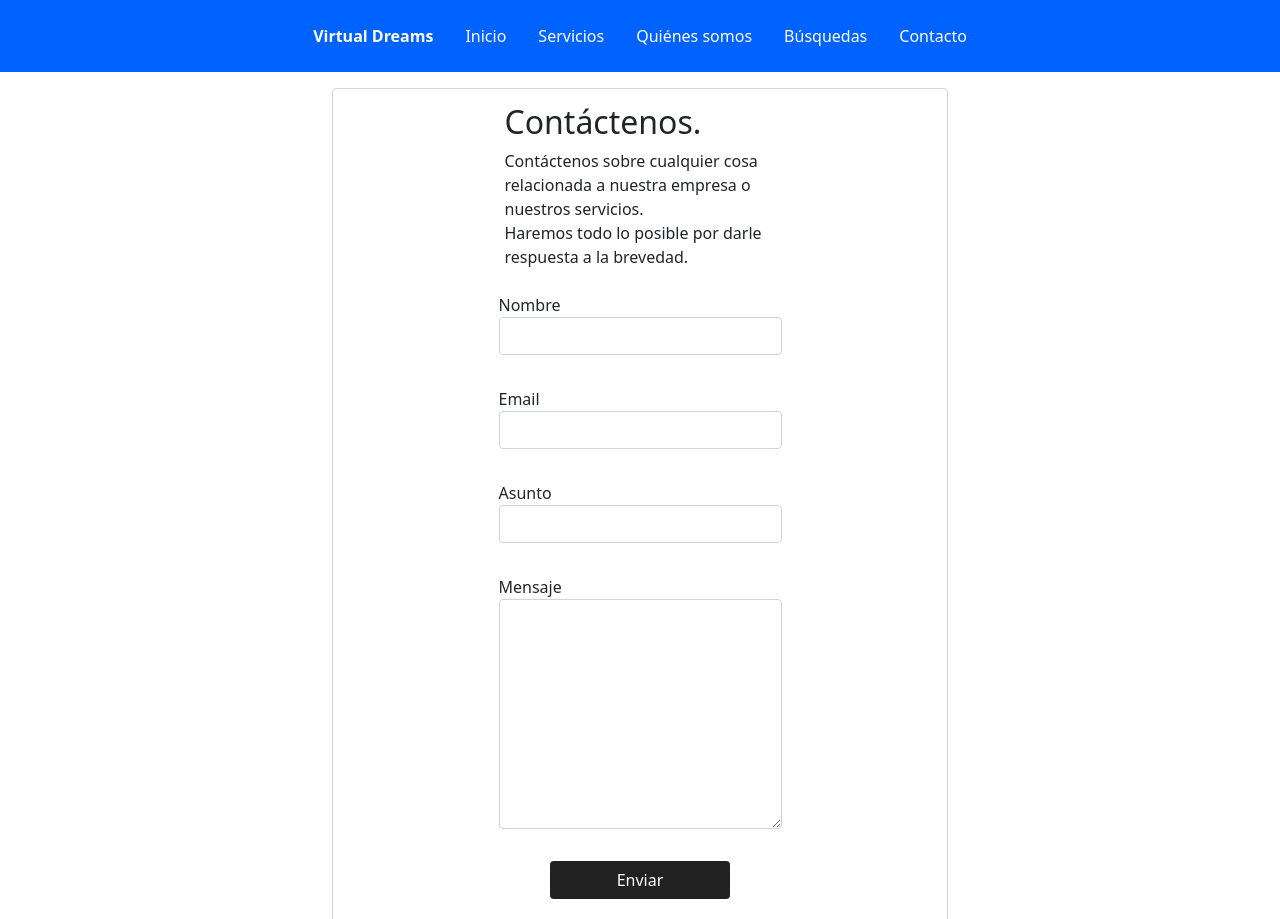
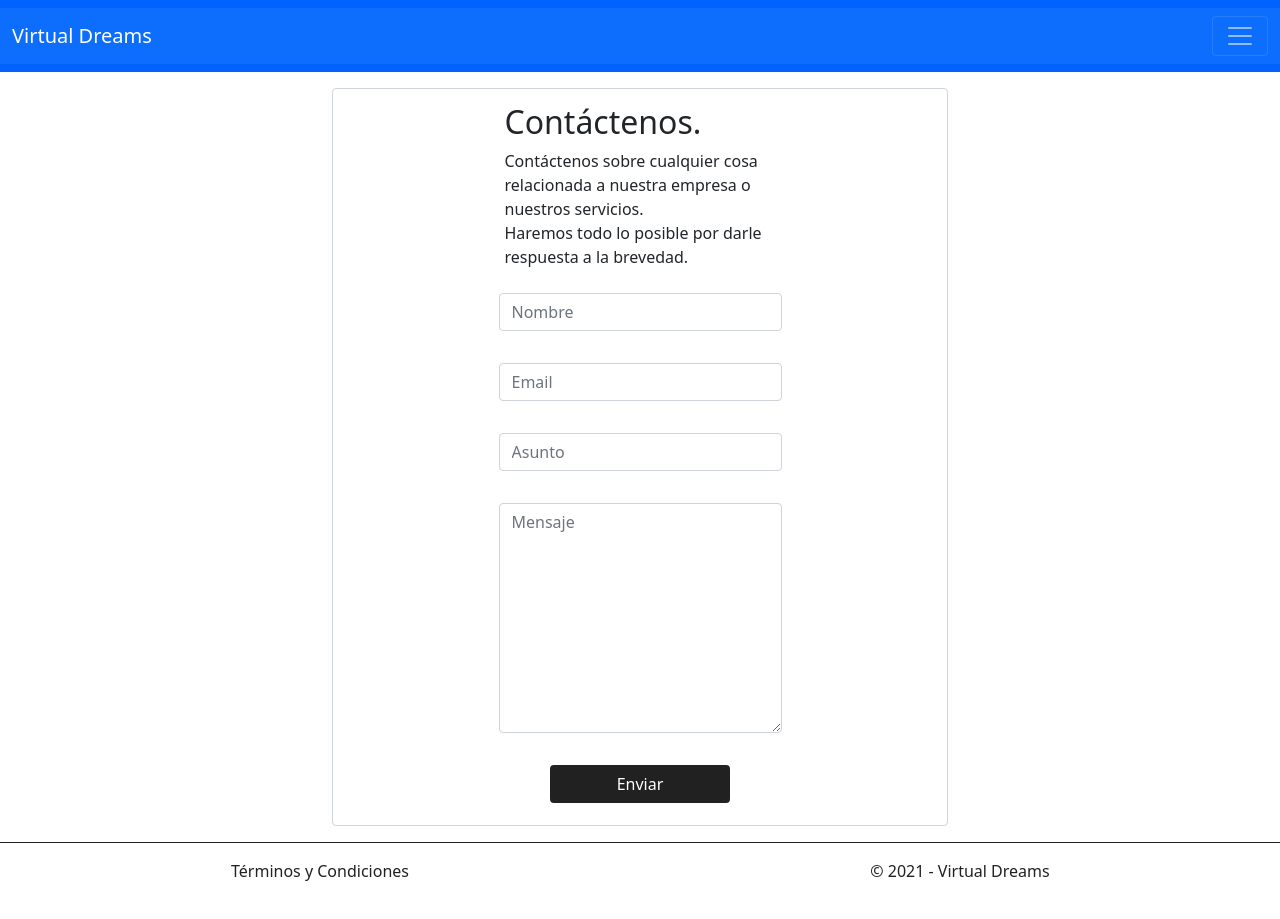
Before and after one commit to IvanCoronel96/Ivan-Coronel-virtualdreams-rrhh-react, a plain HTML site: page index.html in a window 1280 px wide. Shown: the top 919 px of the page. Drawn offline with nearby package versions, Linux system fonts and the light colour scheme.

Commit message:
Se modifico el nav y algunos arreglos

```diff
--- a/index.html
+++ b/index.html
@@ -9,31 +9,25 @@
     <title></title>
   </head>
   <body>
-
-    <!-- Header -->
-    <header class="pt-3 pb-3" id="navegador">
-      <ul class="nav justify-content-center">
-        <li class="nav-item">
-          <a class="nav-link active" aria-current="page" href="#"><strong>Virtual Dreams</strong></a>
-        </li>
-        <li class="nav-item">
-          <a class="nav-link" href="#">Inicio</a>
-        </li>
-        <li class="nav-item">
-          <a class="nav-link" href="#">Servicios</a>
-        </li>
-        <li class="nav-item">
-          <a class="nav-link" href="#">Quiénes somos</a>
-        </li>
-        <li class="nav-item">
-          <a class="nav-link" href="#">Búsquedas</a>
-        </li>
-        <li class="nav-item">
-          <a class="nav-link" href="#">Contacto</a>
-        </li>
-      </ul>
+    <header class="pb-2 pt-2" id="navegador">
+      <nav class="navbar navbar-dark bg-primary">
+        <div class="container-fluid">
+          <a class="navbar-brand" href="#">Virtual Dreams</a>
+          <button class="navbar-toggler" type="button" data-bs-toggle="collapse" data-bs-target="#navbarNavAltMarkup" aria-controls="navbarNavAltMarkup" aria-expanded="false" aria-label="Toggle navigation">
+            <span class="navbar-toggler-icon"></span>
+          </button>
+          <div class="collapse navbar-collapse" id="navbarNavAltMarkup">
+            <div class="navbar-nav">
+              <a class="nav-link" href="#">Inicio</a>
+              <a class="nav-link" href="#">Servicios</a>
+              <a class="nav-link" href="#">Quiénes somos</a>
+              <a class="nav-link" href="#">Búsquedas</a>
+              <a class="nav-link" href="#">Contacto</a>
+            </div>
+          </div>
+        </div>
+      </nav>
     </header>
-    <!-- /Header -->
 
     <main>
 
@@ -62,29 +56,25 @@
 
             <div class="row pb-2">
               <div class="col-md-6 offset-md-3">
-                <label for="nombre">Nombre</label>
-                <input type="text" class="form-control" id="nombre" name="nombre">
+                <input type="text" class="form-control" id="nombre" name="nombre" placeholder="Nombre">
                 <label for=""><div id="error-nombre" class="error"></div></label>
               </div>
             </div>
             <div class="row pb-2">
               <div class="col-md-6 offset-md-3">
-                <label for="correo">Email</label>
-                <input type="text" class="form-control" id="correo" name="correo">
+                <input type="text" class="form-control" id="correo" name="correo" placeholder="Email">
                 <label for=""><div id="error-email" class="error"></div></label>
               </div>
             </div>
             <div class="row pb-2">
               <div class="col-md-6 offset-md-3">
-                <label for="asunto">Asunto</label>
-                <input type="text" class="form-control" id="asunto" name="asunto">
+                <input type="text" class="form-control" id="asunto" name="asunto" placeholder="Asunto">
                 <label for=""><div id="error-asunto" class="error"></div></label>
               </div>
             </div>
             <div class="row pb-2">
               <div class="col-md-6 offset-md-3">
-                <label for="mensaje">Mensaje</label>
-                <textarea name="mensaje" id="mensaje" cols="30" rows="9" class="form-control"></textarea>
+                <textarea name="mensaje" id="mensaje" cols="30" rows="9" class="form-control" placeholder="Mensaje"></textarea>
                 <label for=""><div id="error-mensaje" class="error"></div></label>
               </div>
             </div>
@@ -102,7 +92,6 @@
 
     </main>
 
-    <!-- Footer -->
     <footer class="pt-3 pb-3">
       <div class="container-fluid">
         <div class="row text-center">
@@ -115,7 +104,6 @@
         </div>
       </div>
     </footer>
-    <!-- /Footer -->
 
     <!-- Modal -->
     <div class="modal fade" id="modal-envio" data-bs-backdrop="static" data-bs-keyboard="false" tabindex="-1" aria-labelledby="staticBackdropLabel" aria-hidden="true">
@@ -134,7 +122,6 @@
         </div>
       </div>
     </div>
-    <!-- /Modal -->
 
     <script src="https://cdn.jsdelivr.net/npm/bootstrap@5.1.1/dist/js/bootstrap.bundle.min.js" integrity="sha384-/bQdsTh/da6pkI1MST/rWKFNjaCP5gBSY4sEBT38Q/9RBh9AH40zEOg7Hlq2THRZ" crossorigin="anonymous"></script>
   </body>
```
